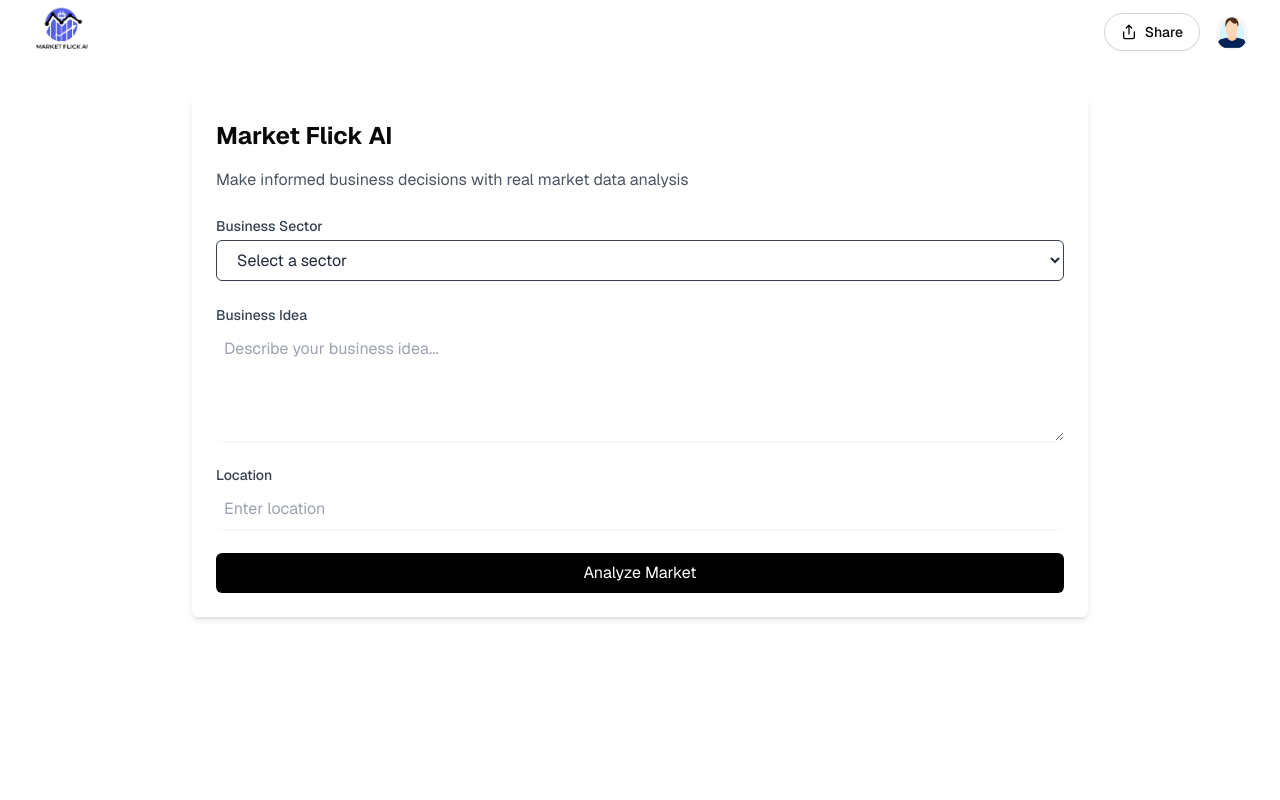
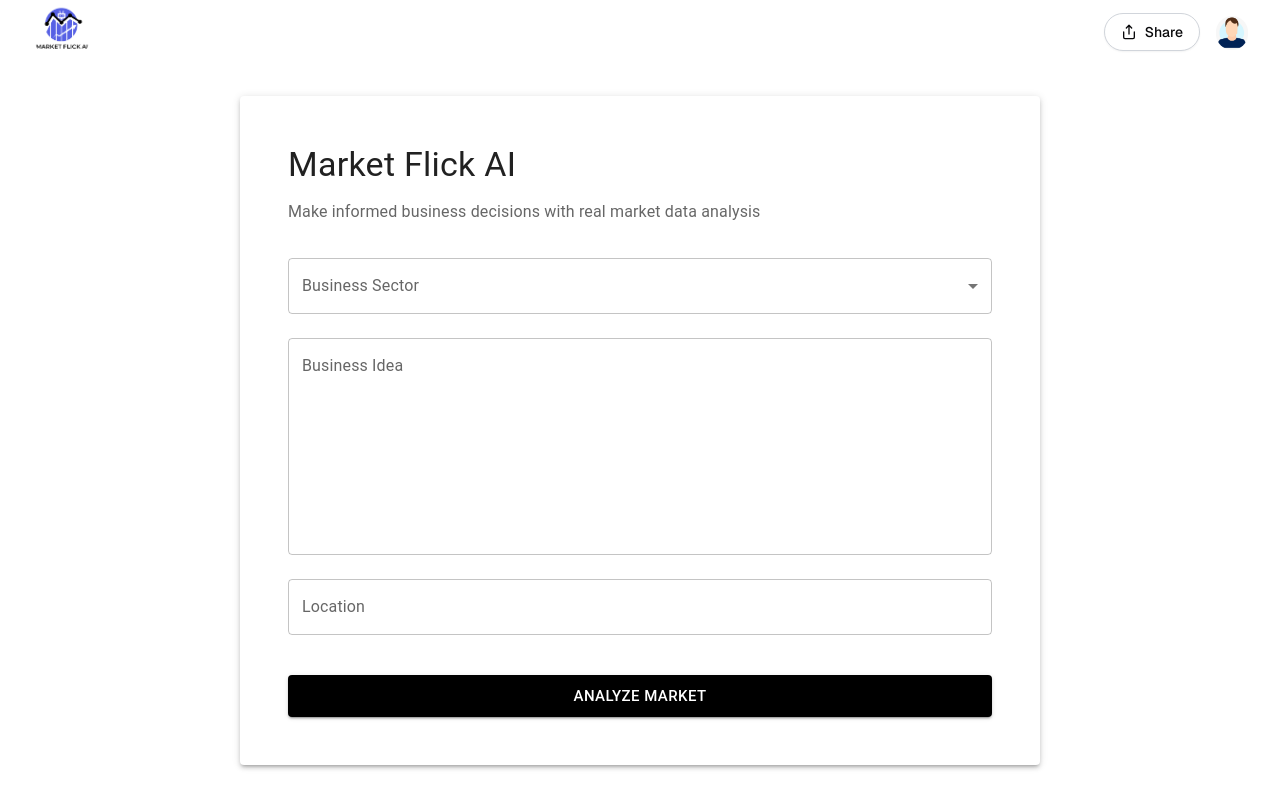
Before and after one commit to nafi-ullah/market-flick-ai, a Next.js app in the folder client/: page / in a window 1280 px wide. Built offline with nearby package versions, Linux system fonts and the light colour scheme.

Commit message:
add mat ui

```diff
--- a/client/components/BusinessCardForm.tsx
+++ b/client/components/BusinessCardForm.tsx
@@ -2,6 +2,18 @@
 import { BACKENDURL } from "@/utils/constants";
 import React, { useState } from "react";
 import AnalyseLoader from "./loaders/AnalyzeLoader";
+import {
+  TextField,
+  Select,
+  MenuItem,
+  FormControl,
+  InputLabel,
+  Autocomplete,
+  Button,
+  Typography,
+  Paper,
+  Box
+} from '@mui/material';
 
 interface FormData {
   businessSector: string;
@@ -9,34 +21,61 @@
   location: string;
 }
 
-// interface StreamContextType {
-//   streamData: string[];
-//   setStreamData: React.Dispatch<React.SetStateAction<string[]>>;
-// }
+const BUSINESS_SECTORS = [
+  "Technology",
+  "Finance",
+  "Healthcare",
+  "Retail"
+];
 
-const BusinessAnalysisForm= ({ setStreamData }: { setStreamData: React.Dispatch<React.SetStateAction<string[]>> }) => {
+const LOCATIONS = [
+  "New York, USA",
+  "London, UK",
+  "Tokyo, Japan",
+  "Paris, France",
+  "Berlin, Germany",
+  "Sydney, Australia",
+  "Toronto, Canada",
+  "Singapore",
+  "Dubai, UAE",
+  "Mumbai, India",
+  "São Paulo, Brazil",
+  "Cape Town, South Africa"
+];
+
+const BusinessAnalysisForm = ({ setStreamData }: { setStreamData: React.Dispatch<React.SetStateAction<string[]>> }) => {
   const [formData, setFormData] = useState<FormData>({
     businessSector: "",
     businessIdea: "",
     location: "",
   });
+  const [isStreaming, setIsStreaming] = useState(false);
 
-  //const [streamData, setStreamData] = useState<string[]>([]); // State to hold streamed data
-  const [isStreaming, setIsStreaming] = useState(false); // State to track streaming status
+  const handleChange = (field: keyof FormData) => (
+    event: React.ChangeEvent<HTMLInputElement | { value: unknown }> | null,
+    newValue: string | null
+  ) => {
+    let value: string;
 
-  const handleChange = (
-    e: React.ChangeEvent<HTMLInputElement | HTMLTextAreaElement | HTMLSelectElement>
-  ) => {
-    const { name, value } = e.target;
-    setFormData((prevData) => ({
-      ...prevData,
-      [name]: value,
+    if (event === null && newValue !== null) {
+      // Handle Autocomplete selection
+      value = newValue;
+    } else if (event && 'target' in event) {
+      // Handle regular input changes
+      value = event.target.value as string;
+    } else {
+      return;
+    }
+
+    setFormData((prev) => ({
+      ...prev,
+      [field]: value
     }));
   };
 
   const handleSubmit = async (e: React.FormEvent) => {
     e.preventDefault();
-    setStreamData([]); // Reset previous streamed data
+    setStreamData([]);
     setIsStreaming(true);
 
     const payload = {
@@ -66,105 +105,96 @@
         if (done) break;
 
         const chunk = decoder.decode(value);
-        setStreamData((prev) => [...prev, chunk]); // Append new data chunk
+        setStreamData((prev) => [...prev, chunk]);
       }
     } catch (error) {
       console.error("Error streaming data:", error);
     } finally {
-      setIsStreaming(false); // End streaming
+      setIsStreaming(false);
     }
   };
 
   return (
-    <div className="max-w-4xl mx-auto p-6 bg-white shadow-md rounded-md">
-      <h1 className="text-2xl font-bold mb-4">Market Flick AI</h1>
-      <p className="text-gray-600 mb-6">
+    <Paper elevation={3} sx={{
+      maxWidth: '800px',
+      width: '100%',
+      mx: 'auto',
+      p: 6
+    }}>
+      <Typography variant="h4" component="h1" gutterBottom>
+        Market Flick AI
+      </Typography>
+      <Typography variant="subtitle1" color="text.secondary" sx={{ mb: 4 }}>
         Make informed business decisions with real market data analysis
-      </p>
+      </Typography>
 
-      <form className="space-y-6" onSubmit={handleSubmit}>
+      <Box component="form" onSubmit={handleSubmit} sx={{ display: 'flex', flexDirection: 'column', gap: 3 }}>
         {/* Business Sector */}
-        <div>
-          <label
-            htmlFor="businessSector"
-            className="block text-sm font-medium text-gray-700 mb-1"
+        <FormControl fullWidth>
+          <InputLabel id="business-sector-label">Business Sector</InputLabel>
+          <Select
+            labelId="business-sector-label"
+            id="businessSector"
+            value={formData.businessSector}
+            label="Business Sector"
+            onChange={(e) => handleChange('businessSector')(e, null)}
           >
-            Business Sector
-          </label>
-          <select
-        id="businessSector"
-        name="businessSector"
-        value={formData.businessSector}
-        onChange={handleChange}
-        className="
-          block w-full rounded-md border border-gray-700
-          bg-white px-4 py-2 text-gray-800 shadow-sm
-          focus:border-indigo-500 focus:ring-indigo-500
-          transition-colors duration-200
-        "
-      >
-        <option value="" disabled>
-          Select a sector
-        </option>
-        <option value="Technology">Technology</option>
-        <option value="Finance">Finance</option>
-        <option value="Healthcare">Healthcare</option>
-        <option value="Retail">Retail</option>
-      </select>
-        </div>
+            {BUSINESS_SECTORS.map((sector) => (
+              <MenuItem key={sector} value={sector}>
+                {sector}
+              </MenuItem>
+            ))}
+          </Select>
+        </FormControl>
 
         {/* Business Idea */}
-        <div>
-          <label
-            htmlFor="businessIdea"
-            className="block text-sm font-medium text-gray-700 mb-1"
-          >
-            Business Idea
-          </label>
-          <textarea
+        <TextField
           id="businessIdea"
-            name="businessIdea"
+          label="Business Idea"
+          multiline
+          rows={8}
           value={formData.businessIdea}
-            onChange={handleChange}
-            className="block p-2 w-full border-gray-300 rounded-md shadow-sm focus:ring-indigo-500 focus:border-indigo-500"
-            rows={4}
+          onChange={(e) => handleChange('businessIdea')(e, null)}
           placeholder="Describe your business idea..."
-          ></textarea>
-        </div>
+          fullWidth
+        />
 
         {/* Location */}
-        <div>
-          <label
-            htmlFor="location"
-            className="block text-sm font-medium text-gray-700 mb-1"
-          >
-            Location
-          </label>
-          <input
-            type="text"
+        <Autocomplete
           id="location"
-            name="location"
+          options={LOCATIONS}
           value={formData.location}
-            onChange={handleChange}
-            className="block p-2 w-full border-gray-300 rounded-md shadow-sm focus:ring-indigo-500 focus:border-indigo-500"
-            placeholder="Enter location"
+          onChange={(_, newValue) => handleChange('location')(null, newValue || '')}
+          renderInput={(params) => (
+            <TextField
+              {...params}
+              label="Location"
+              placeholder="Search for a location..."
             />
-        </div>
+          )}
+          freeSolo
+          fullWidth
+        />
 
         {/* Submit Button */}
-        <div>
-          <button
+        <Button
           type="submit"
-            className="w-full bg-black text-white py-2 px-4 rounded-md hover:bg-gray-800 focus:ring-2 focus:ring-offset-2 focus:ring-black"
+          variant="contained"
+          size="large"
+          sx={{
+            bgcolor: 'black',
+            color: 'white',
+            '&:hover': {
+              bgcolor: 'grey.800',
+            },
+            mt: 2
+          }}
+          disabled={isStreaming}
         >
-            {isStreaming ? <AnalyseLoader/> : "Analyze Market"}
-          </button>
-        </div>
-      </form>
-
-      {/* Streamed Data Display */}
-
-    </div>
+          {isStreaming ? <AnalyseLoader /> : "Analyze Market"}
+        </Button>
+      </Box>
+    </Paper>
   );
 };
 
--- a/client/package.json
+++ b/client/package.json
@@ -9,6 +9,10 @@
     "lint": "next lint"
   },
   "dependencies": {
+    "@emotion/react": "^11.11.3",
+    "@emotion/styled": "^11.11.0",
+    "@mui/material": "^5.15.10",
+    "@mui/icons-material": "^5.15.10",
     "@radix-ui/react-dropdown-menu": "^2.1.4",
     "@radix-ui/react-slot": "^1.1.1",
     "chart.js": "^4.4.7",
```
Also changed, not shown: 1 other file (tests, documents, lock files or other folders). Lines whose indentation alone changed are shown as unchanged.
